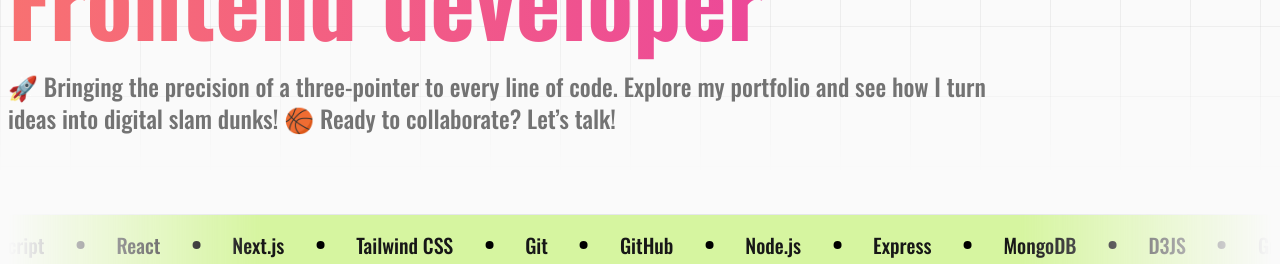
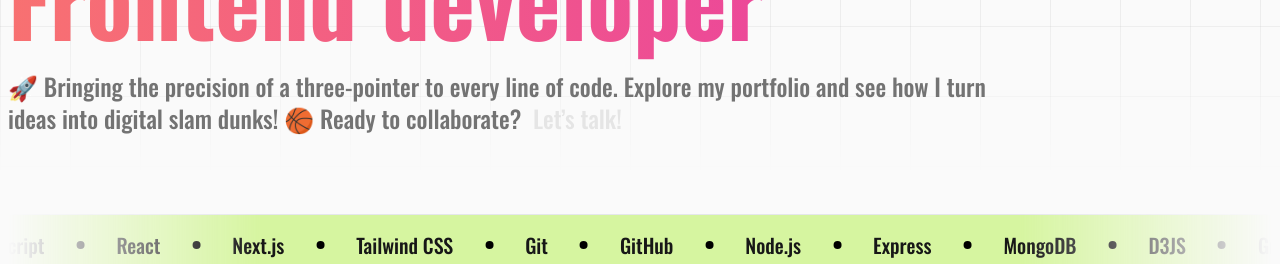
Before and after one commit to atulsmania/portfolio, a React (Vite) app: page / in a window 1280 px wide. Shown: the part 464-728 px from the top of the page. Built offline with nearby package versions, Linux system fonts and the light colour scheme.

Commit message:
feat: cursor animation on intractable

```diff
--- a/src/components/ui/cursor.tsx
+++ b/src/components/ui/cursor.tsx
@@ -55,7 +55,7 @@ const Cursor = () => {
         scale: springScale,
       }}
       className={cn(
-        "fixed z-50 rounded-full shadow-sm pointer-events-none",
+        "transform-z-0 fixed z-50 rounded-full shadow-sm pointer-events-none",
         "bg-black dark:bg-black backdrop-invert mix-blend-difference"
       )}
     />
--- a/src/components/ui/hover-mage-link.tsx
+++ b/src/components/ui/hover-mage-link.tsx
@@ -6,9 +6,9 @@ import {
   useScroll,
   useMotionValueEvent,
 } from "framer-motion";
-import { useRef, useState } from "react";
+import { useEffect, useRef, useState } from "react";
 import { FiArrowRight } from "react-icons/fi";
-import { cn } from "@/lib/utils";
+import { cn, handleCursorEvents } from "@/lib/utils";
 import { useMediaQuery } from "usehooks-ts";
 
 type Props = {
@@ -46,6 +46,11 @@ const Link = ({ heading, imgSrc, subheading, href }: Props) => {
 
   const top = useTransform(mouseYSpring, [0.5, -0.5], ["40%", "60%"]);
   const left = useTransform(mouseXSpring, [0.5, -0.5], ["60%", "70%"]);
+
+  useEffect(() => {
+    const unsubscribe = handleCursorEvents(ref);
+    return () => unsubscribe();
+  }, []);
 
   return (
     <motion.a
--- a/src/containers/Contact.tsx
+++ b/src/containers/Contact.tsx
@@ -1,5 +1,7 @@
 import Section from "@/components/Section";
 import TextProgress from "@/components/ui/text-progress";
+import { handleCursorEvents } from "@/lib/utils";
+import { ComponentProps, useEffect, useRef } from "react";
 
 const contact = [
   { link: "https://www.linkedin.com/in/chauhan-atul/", title: "LinkedIn" },
@@ -17,13 +19,29 @@ const Contact = () => {
     <Section id="contact" title="Contact">
       <div className="flex flex-col justify-between text-6xl font-bold md:text-8xl dark:text-neutral-300">
         {contact.map(({ link, title }, i) => (
-          <a href={link} target="_blank" className="w-fit">
+          <Link href={link} target="_blank" className="w-fit">
             <TextProgress key={i}>{title}</TextProgress>
-          </a>
+          </Link>
         ))}
       </div>
     </Section>
   );
 };
 
+const Link = (props: ComponentProps<"a">) => {
+  const { children, ...rest } = props;
+  const ref = useRef<HTMLAnchorElement>(null);
+
+  useEffect(() => {
+    const unsubscribe = handleCursorEvents(ref);
+    return () => unsubscribe();
+  }, []);
+
+  return (
+    <a ref={ref} {...rest}>
+      {children}
+    </a>
+  );
+};
+
 export default Contact;
--- a/src/containers/Intro.tsx
+++ b/src/containers/Intro.tsx
@@ -1,8 +1,17 @@
 import { motion } from "framer-motion";
 import Skills from "./Skills";
 import Section from "@/components/Section";
+import { useEffect, useRef } from "react";
+import { handleCursorEvents } from "@/lib/utils";
 
 const Intro = () => {
+  const ref = useRef<HTMLAnchorElement>(null);
+
+  useEffect(() => {
+    const unsubscribe = handleCursorEvents(ref);
+    return () => unsubscribe();
+  }, []);
+
   const variants = {
     initial: {
       opacity: 0,
@@ -51,7 +60,11 @@ const Intro = () => {
         >
           🚀 Bringing the precision of a three-pointer to every line of code.
           Explore my portfolio and see how I turn ideas into digital slam dunks!
-          🏀 Ready to collaborate? Let’s talk!
+          🏀 Ready to collaborate? &nbsp;
+          <a ref={ref} className="relative text-neutral-200 group">
+            Let’s talk!
+            <span className="absolute inset-x-0 bottom-0 h-1 transition-transform duration-500 origin-right scale-x-0 group-hover:origin-left bg-gradient-to-r from-red-400 to-pink-500 group-hover:scale-x-100" />
+          </a>
         </motion.span>
       </motion.div>
       <Skills />
--- a/src/containers/Skills.tsx
+++ b/src/containers/Skills.tsx
@@ -1,19 +1,10 @@
 import { InfiniteMovingCards } from "@/components/ui/infinite-moving-cards";
-import { handleCursorEvents, skills } from "@/lib/utils";
+import { skills } from "@/lib/utils";
 import { motion } from "framer-motion";
-import { useEffect, useRef } from "react";
 
 const Skills = () => {
-  const ref = useRef<HTMLDivElement>(null);
-
-  useEffect(() => {
-    const unsubscribe = handleCursorEvents(ref);
-    return () => unsubscribe();
-  }, []);
-
   return (
     <motion.div
-      ref={ref}
       initial={{ opacity: 0, y: 20 }}
       animate={{ opacity: 1, y: 0 }}
       transition={{ duration: 0.5 }}
```
